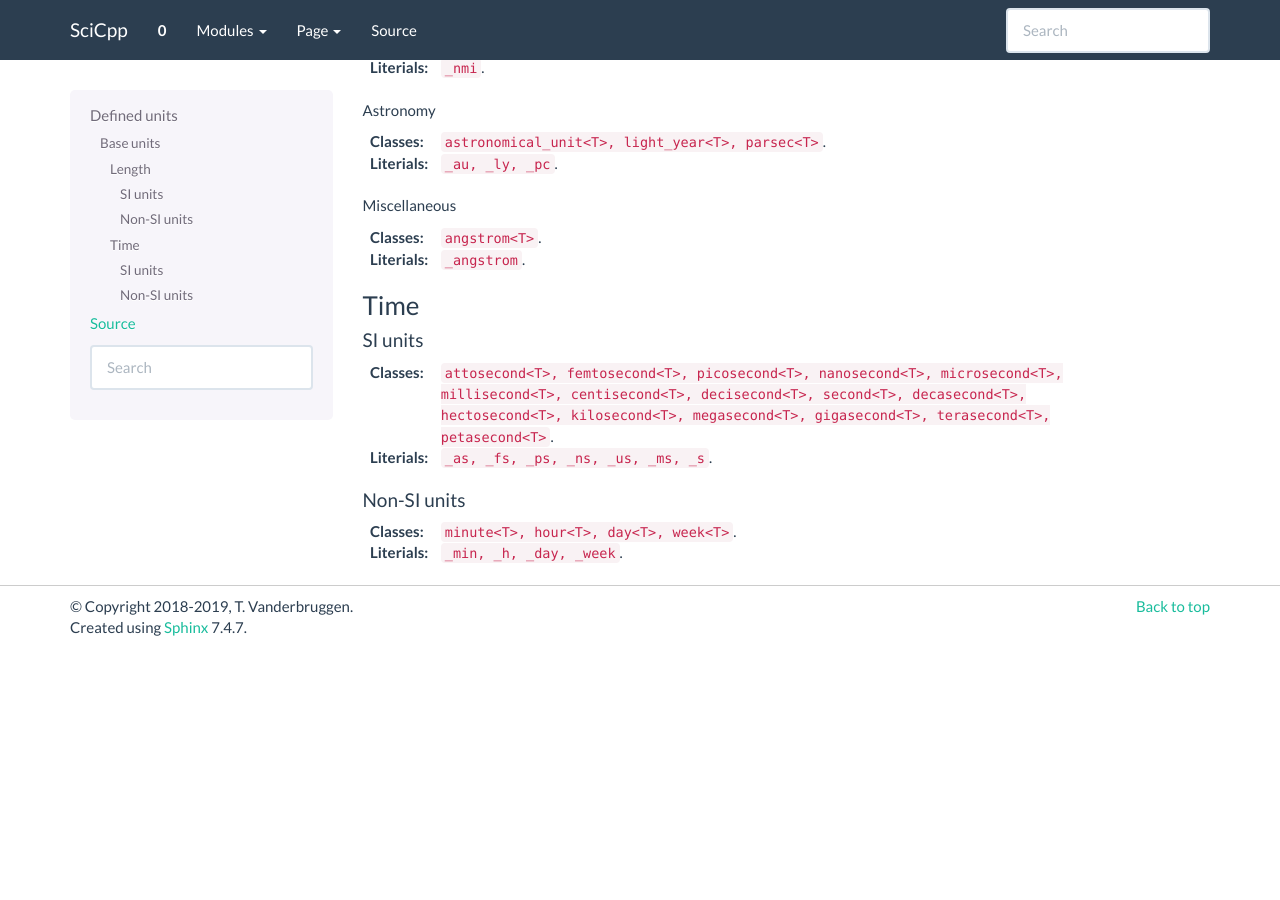
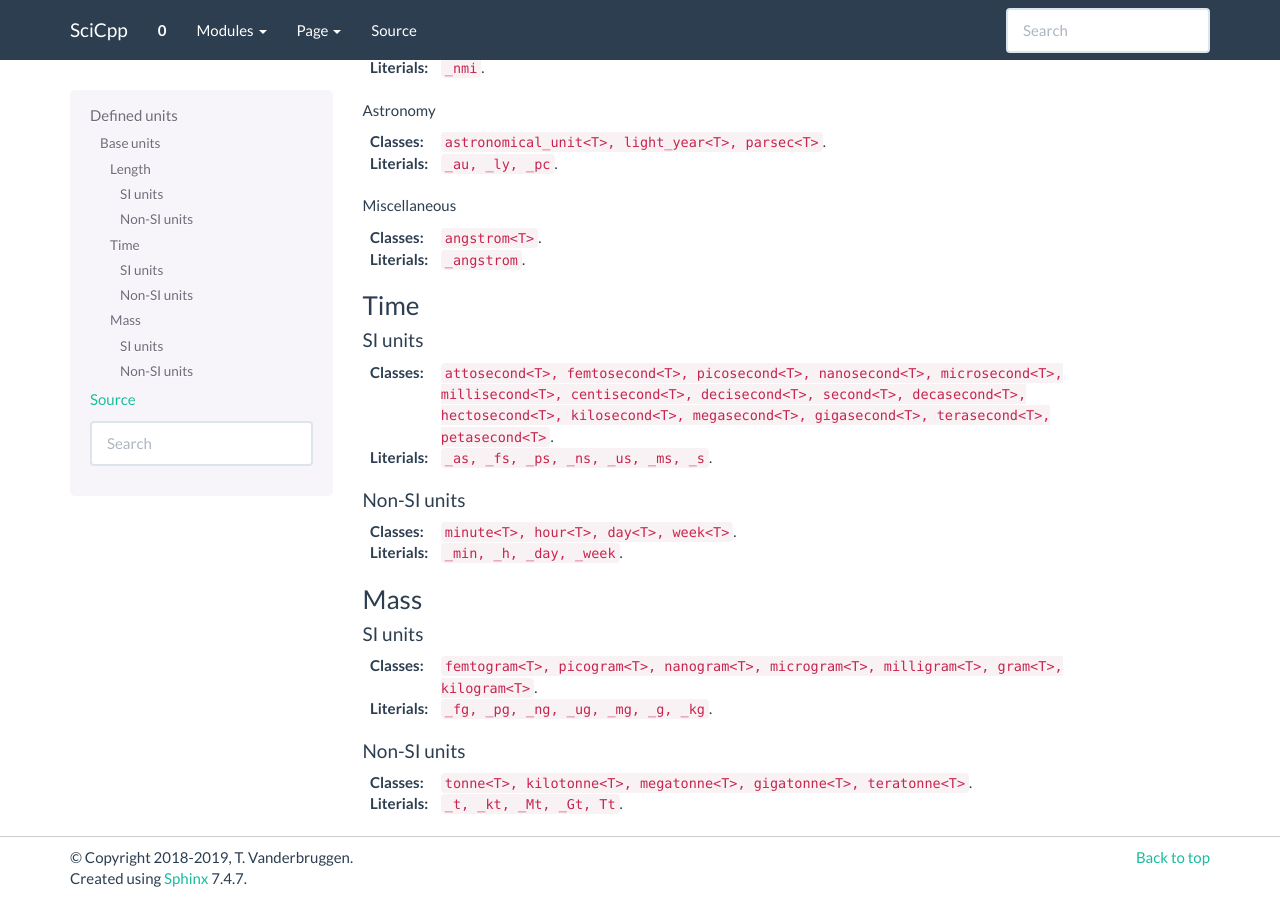
Before and after one commit to tvanderbruggen/SciCpp, a Sphinx documentation site: the page built from doc/source/core.units.defined.units.rst, in a window 1280 px wide and 900 px high, scrolled down 598 px. Built offline with Sphinx 7.4.7, drawn with Linux system fonts in a browser that asks for light colours; before the commit the page ends 1247 px from its top, so only the background shows below that.

Commit message:
More mass units

```diff
--- a/doc/source/core.units.defined.units.rst
+++ b/doc/source/core.units.defined.units.rst
@@ -65,3 +65,20 @@ Non-SI units
 :Classes: :code:`minute<T>, hour<T>, day<T>, week<T>`.
 
 :Literials: :code:`_min, _h, _day, _week`.
+
+Mass
+~~~~~~~~~~~~~~~
+
+SI units
+^^^^^^^^^^
+
+:Classes: :code:`femtogram<T>, picogram<T>, nanogram<T>, microgram<T>, milligram<T>, gram<T>, kilogram<T>`.
+
+:Literials: :code:`_fg, _pg, _ng, _ug, _mg, _g, _kg`.
+
+Non-SI units
+^^^^^^^^^^
+
+:Classes: :code:`tonne<T>, kilotonne<T>, megatonne<T>, gigatonne<T>, teratonne<T>`.
+
+:Literials: :code:`_t, _kt, _Mt, _Gt, Tt`.
```
Also changed, not shown: 1 other file.
